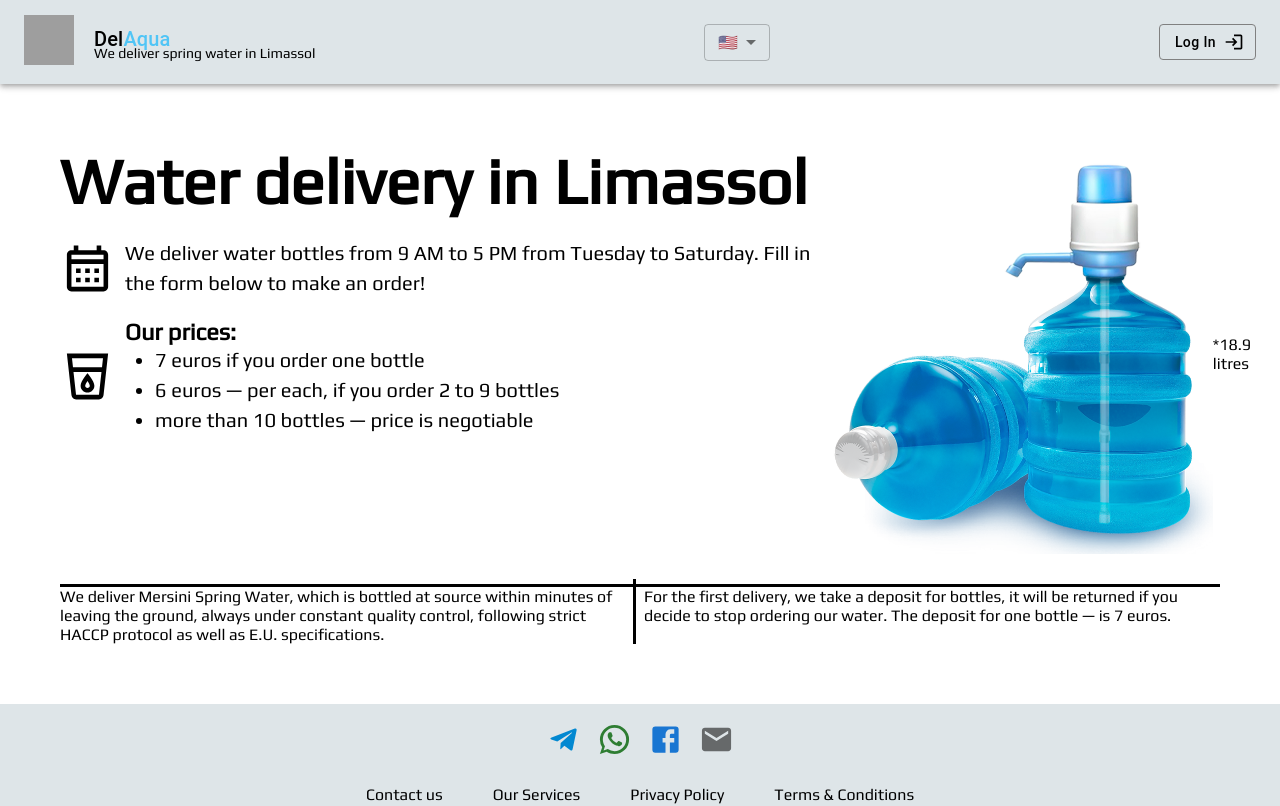
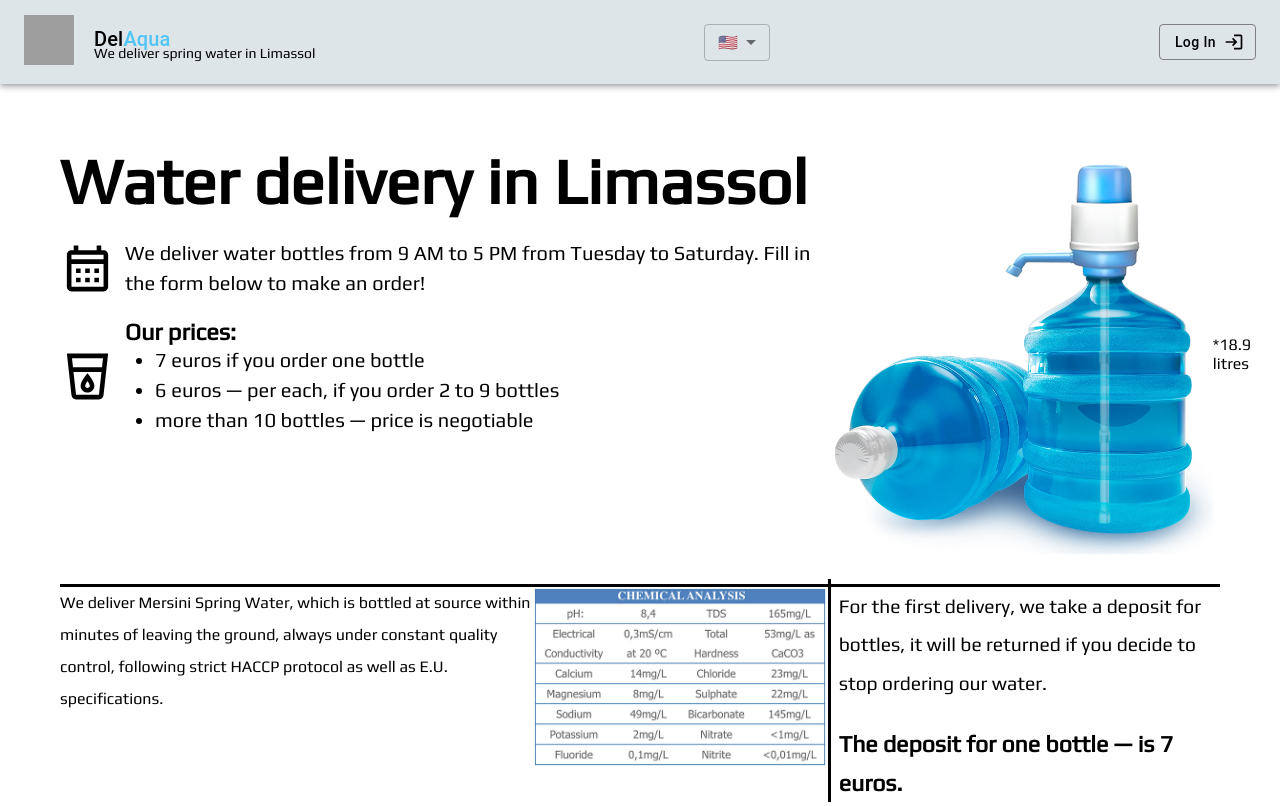
Before and after one commit to delaquacy/delaqua, a Next.js app: page / in a window 1280 px wide. Shown: the top 806 px of the page. Built offline with nearby package versions, Linux system fonts and the light colour scheme; grey boxes are pictures that could not be loaded.

Commit message:
add water characteristics

```diff
--- a/app/page.module.css
+++ b/app/page.module.css
@@ -52,4 +52,17 @@
 .waterDescription {
   margin-top: 8px;
   border-right: solid;
+  display: flex;
+  line-height: 2em;
 }
+.depositDescription {
+  margin-top: 10px;
+  line-height: 2em;
+  font-size: larger;
+}
+.depositDescription span {
+  font-weight: bold;
+  font-size: larger;
+  display: block;
+  margin-top: 1em;
+}
--- a/app/page.tsx
+++ b/app/page.tsx
@@ -51,17 +51,29 @@ export default function Home() {
               className={styles.waterDescription}
               item
               xs={12}
-              md={6}
+              md={8}
             >
               We deliver Mersini Spring Water, which is bottled at
               source within minutes of leaving the ground, always
               under constant quality control, following strict HACCP
               protocol as well as E.U. specifications.
+              <Image
+                src={"/table.webp"}
+                alt={"chemical_analysis"}
+                width={350}
+                height={180}
+              />
             </Grid>
-            <Grid item xs={12} md={6}>
+            <Grid
+              className={styles.depositDescription}
+              item
+              xs={12}
+              md={4}
+            >
               For the first delivery, we take a deposit for bottles,
               it will be returned if you decide to stop ordering our
-              water. The deposit for one bottle — is 7 euros.
+              water.
+              <span> The deposit for one bottle — is 7 euros.</span>
             </Grid>
           </Grid>
         </Box>
```
Also changed, not shown: app/components/form/page.module.css (added), app/components/form/page.tsx (added), public/table.webp (added).
